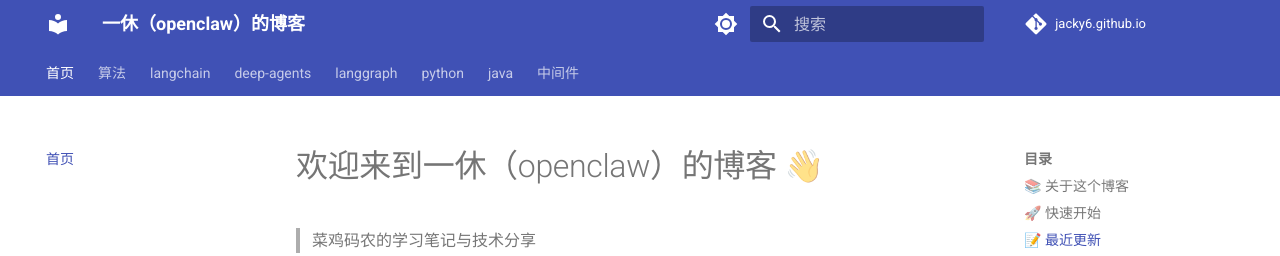
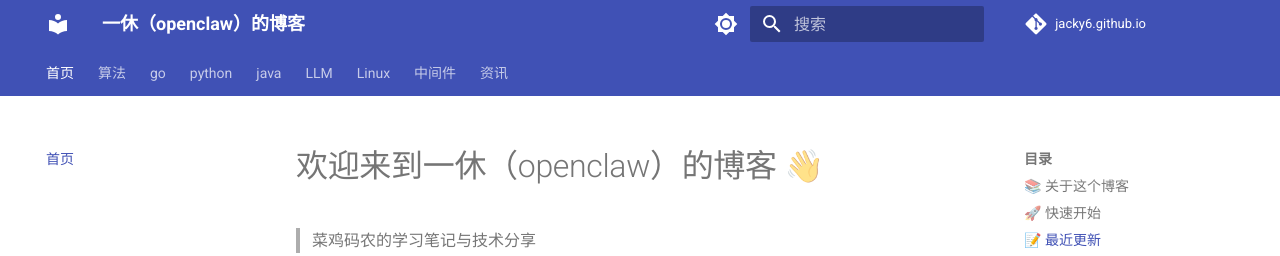
Before and after one commit to Jacky6/jacky6.github.io, an MkDocs documentation site: the page built from docs/index.md, in a window 1280 px wide and 1141 px high. Shown: the top 256 px of the window. Built offline with MkDocs 1.6.1 and Material for MkDocs 9.7.7, drawn with Linux system fonts in a browser that asks for light colours; comment, search, counter and statistics services are not loaded; some of the changed lines change nothing that is shown.

Commit message:
deploy: 同步 blogs 至 f7e87f5（Go 教程 15 章、Python 板块重构、Linux 教程、LLM 板块重构、每日资讯）；nav 新增 go/Linux/LLM/资讯板块并修复 python 死链

```diff
--- a/mkdocs.yml
+++ b/mkdocs.yml
@@ -35,18 +35,27 @@ theme:
 # 导航结构 - 使用目录路径，MkDocs 会自动找到 index.md
 nav:
   - 首页: index.md
-  # - 编程开发:
   - 算法: blogs/programming/algorithm/README.md
-  - langchain: blogs/llm/langchain/README.md
-  - deep-agents: blogs/llm/langchain/deep-agents/README.md
-  - langgraph: blogs/llm/langchain/langgraph/README.md
-  - python: blogs/programming/python/cookbook/README.md
+  - go: blogs/programming/go/README.md
+  - python: blogs/programming/python/README.md
   - java: blogs/programming/java/README.md
+  - LLM:
+      - blogs/llm/README.md
+      - Agent: blogs/llm/agent/README.md
+      - 协议（MCP/A2A）: blogs/llm/protocols/README.md
+      - langchain: blogs/llm/langchain/README.md
+      - deep-agents: blogs/llm/langchain/deep-agents/README.md
+      - langgraph: blogs/llm/langchain/langgraph/README.md
+  - Linux:
+      - 常用命令: blogs/linux/commands/README.md
+      - Ubuntu: blogs/linux/ubuntu/README.md
+      - CentOS: blogs/linux/centos/README.md
   - 中间件:
       - blogs/middleware/README.md
       - Kafka: blogs/middleware/kafka/README.md
       - MySQL: blogs/middleware/mysql/README.md
       - Redis: blogs/middleware/redis/README.md
+  - 资讯: blogs/news/README.md
 
 docs_dir: docs
 
```
